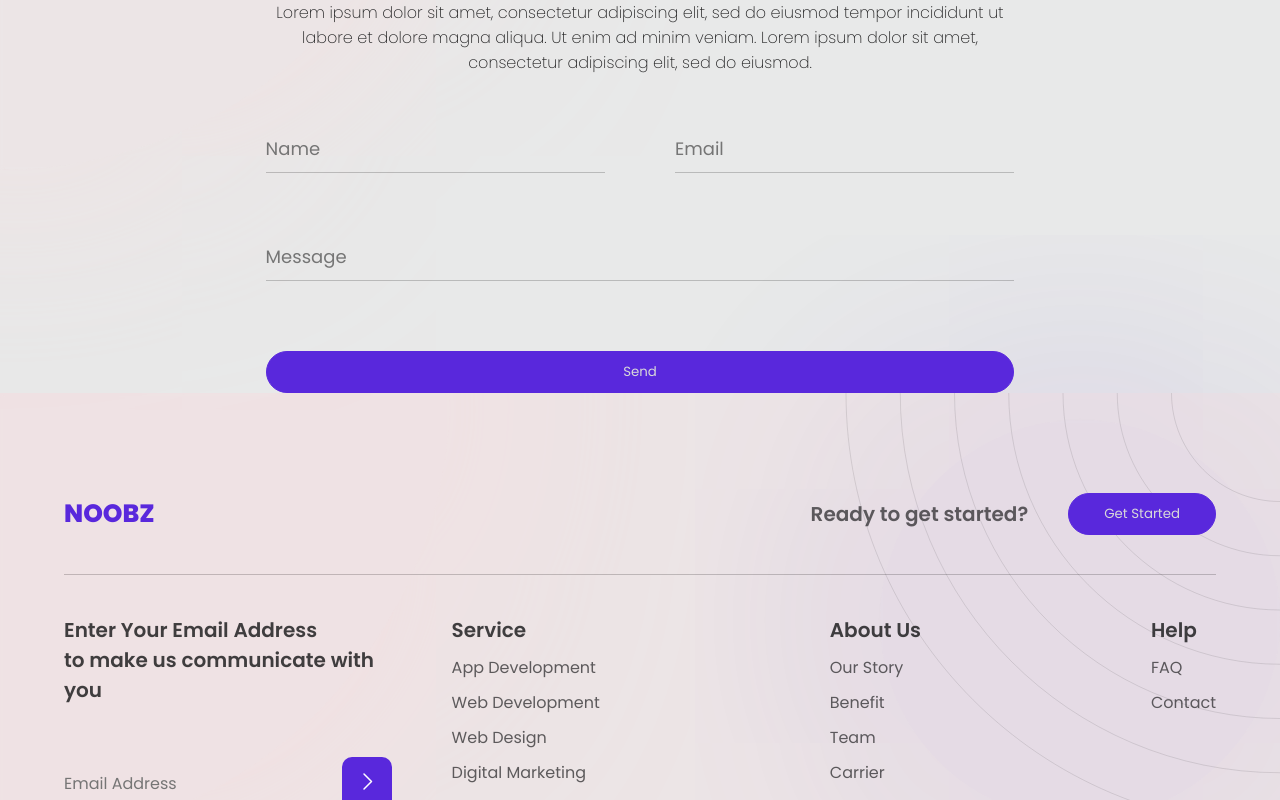
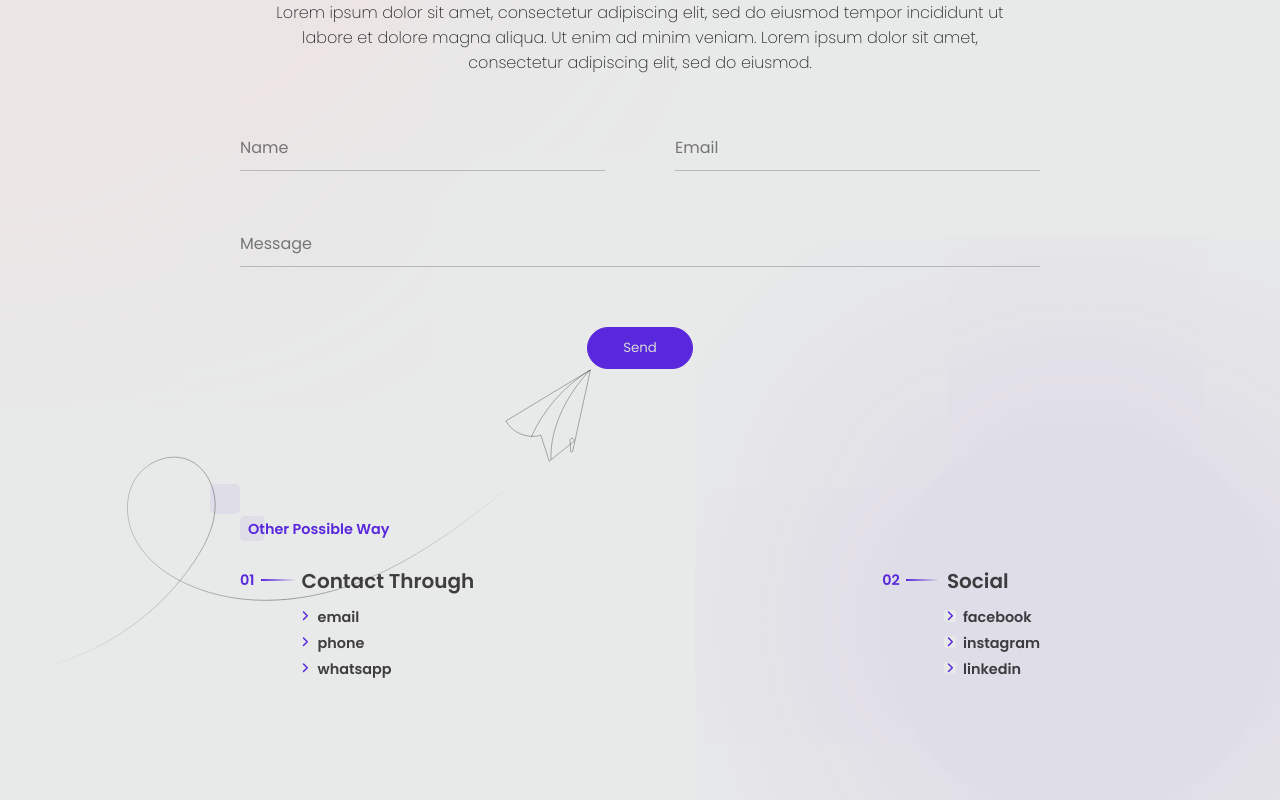
Before and after one commit to nasirmitul/agency-website, a React (Create React App) app: page /contact-us in a window 1280 px wide. Shown: the part 280-1080 px from the top of the page. Built offline with nearby package versions, Linux system fonts and the light colour scheme.

Commit message:
contact us page completed

```diff
--- a/src/components/Contact/Contact.js
+++ b/src/components/Contact/Contact.js
@@ -1,5 +1,8 @@
 import React from 'react';
 import PageTopStyleBg from '../Utilities/PageTopStyleBg';
+import SectionTitle from '../Utilities/SectionTitle';
+import plane from '../../images/plane.svg'
+
 
 const Contact = () => {
     return (
@@ -31,7 +34,48 @@ const Contact = () => {
                         </div>
                         <button type="submit" className="custom-button">Send</button>
                     </form>
+
+                    <img className='planeSvg' src={plane} alt="" />
                 </div>
+
+
+                <div className="other-possible-way">
+                    <SectionTitle title='Other Possible Way'></SectionTitle>
+
+                    <div className="possible-ways">
+                        <div className="ways">
+                            <div className="ways-line">
+                                <p className="ways-count">01</p>
+                                <div className="line"></div>
+                            </div>
+                            <div className="ways-detail">
+                                <h5 className="ways-title">Contact Through</h5>
+                                <ul className="contact-way">
+                                    <li>email</li>
+                                    <li>phone</li>
+                                    <li>whatsapp</li>
+                                </ul>
+                            </div>
+                        </div>
+                        <div className="ways">
+                            <div className="ways-line">
+                                <p className="ways-count">02</p>
+                                <div className="line"></div>
+                            </div>
+                            <div className="ways-detail">
+                                <h5 className="ways-title">Social</h5>
+                                <ul className="contact-way">
+                                    <li>facebook</li>
+                                    <li>instagram</li>
+                                    <li>linkedin</li>
+                                </ul>
+                            </div>
+                        </div>
+                    </div>
+
+                </div>
+
+
             </div>
             <PageTopStyleBg></PageTopStyleBg>
         </div>
--- a/src/components/Home/WorkProcess.js
+++ b/src/components/Home/WorkProcess.js
@@ -26,7 +26,7 @@ const WorkProcess = () => {
                     </div>
                     <div className="process">
                         <div className="step-line">
-                            <p className="step-count">01</p>
+                            <p className="step-count">02</p>
                             <div className="line"></div>
                         </div>
                         <div className="process-detail">
@@ -41,7 +41,7 @@ const WorkProcess = () => {
                     </div>
                     <div className="process">
                         <div className="step-line">
-                            <p className="step-count">01</p>
+                            <p className="step-count">03</p>
                             <div className="line"></div>
                         </div>
                         <div className="process-detail">
@@ -54,7 +54,6 @@ const WorkProcess = () => {
                             </ul>
                         </div>
                     </div>
-
                 </div>
             </div>
         </div>
--- a/src/styles/style.css
+++ b/src/styles/style.css
@@ -1914,29 +1914,22 @@ swiper-container {
     text-align: center;
 }
 
-
-
-
-
-
-
-
-
-
-
 .contact-form {
-    width: 100%;
+    width: min(800px, 100%);
+    margin: auto;
     display: flex;
     justify-content: center;
     align-items: center;
+    position: relative;
+    margin-bottom: 150px;
 }
 
 .contact-form form {
     display: flex;
     flex-direction: column;
     justify-content: center;
-    gap: 70px;
-    width: 65%;
+    gap: 60px;
+    width: 100%;
 }
 
 .contact-form form .name-email {
@@ -1958,11 +1951,12 @@ swiper-container {
     border: none;
     background: transparent;
     outline: none;
-    font-size: 18px;
+    font-size: 16px;
     color: var(--dark-85);
     border-bottom: 1px solid var(--black-20);
     padding-bottom: 10px;
     position: relative;
+    z-index: 3;
 }
 
 .contact-form form input+.line-after {
@@ -1977,3 +1971,79 @@ swiper-container {
 .contact-form form input:focus+.line-after {
     width: 100%;
 }
+
+.contact-form form button {
+    position: relative;
+    z-index: 3;
+    width: fit-content;
+    margin: auto;
+}
+
+.contact-form .planeSvg {
+    position: absolute;
+    left: -250px;
+    bottom: -430px;
+    z-index: -1;
+}
+
+.contact .other-possible-way {
+    width: min(800px, 100%);
+    margin: auto;
+    margin-bottom: 200px;
+}
+
+.contact .possible-ways {
+    display: flex;
+    justify-content: space-between;
+    gap: 30px;
+    margin-top: 30px;
+}
+
+.contact .possible-ways .ways {
+    display: flex;
+    gap: 6px;
+    align-items: flex-start;
+}
+
+.contact .possible-ways .ways .ways-line {
+    display: flex;
+    align-items: center;
+    gap: 6px;
+}
+
+.contact .possible-ways .ways .ways-line .ways-count {
+    color: var(--primary-100);
+    font-size: .9rem;
+    font-weight: 600;
+}
+
+.contact .possible-ways .ways .ways-line .line {
+    height: 2px;
+    width: 35px;
+    background: linear-gradient(0.25turn, var(--primary-100), var(--bg-primary));
+    position: relative;
+    bottom: 1px;
+}
+
+.contact .possible-ways .ways .ways-detail .ways-title {
+    font-size: 20px;
+    font-weight: 600;
+    color: var(--dark-85);
+    line-height: 22px;
+    margin-bottom: 15px !important;
+}
+
+.contact .possible-ways .ways .ways-detail .contact-way li {
+    color: var(--dark-85);
+    font-size: .9rem;
+    font-weight: 600;
+    list-style: url('../images/arrowRightPrimarySmall.svg');
+    margin-bottom: 5px;
+    margin-left: 16px;
+    cursor: pointer;
+    transition: .6s;
+}
+
+.contact .possible-ways .ways .ways-detail .contact-way li:hover{
+    transform: translateX(8px);
+}
```
Also changed, not shown: src/images/plane.svg (added).
